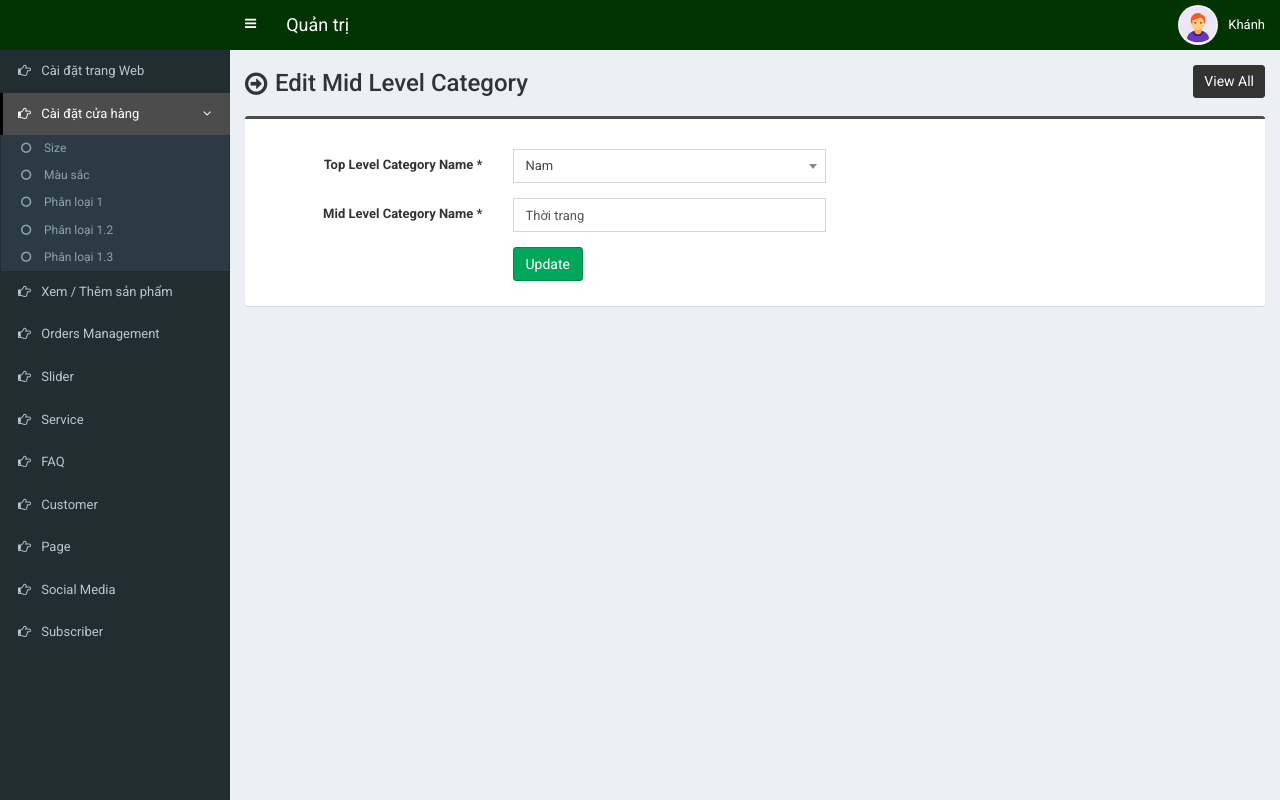
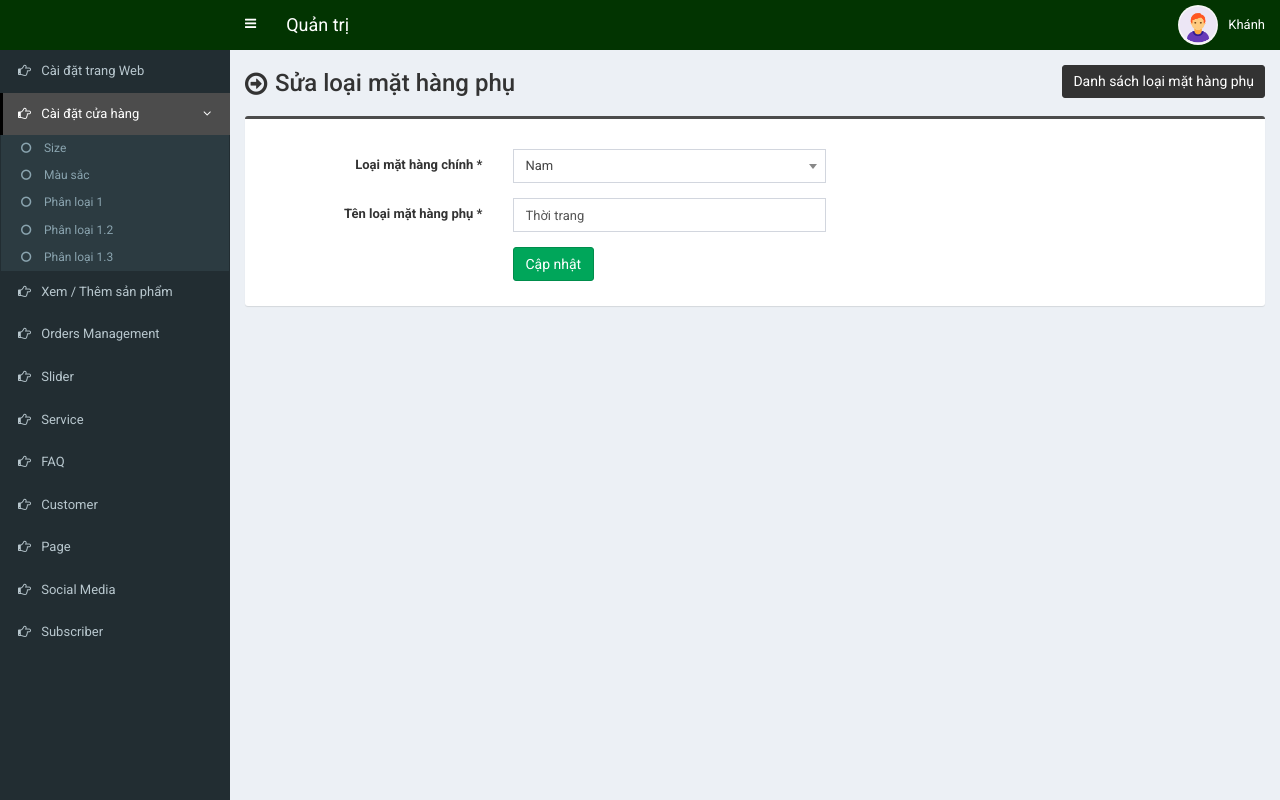
Before and after one commit to TranKhanh3108/DoAn3, a PHP site: page /test/admin/mid-category-edit.php?id=16 in a window 1280 px wide. Run offline with PHP 8.4, Linux system fonts and the light colour scheme; a user stored in the database is signed in; data comes from the database, SQL or seed files in the repository.

Commit message:
fix top và mid cat

```diff
--- a/admin/mid-category-edit.php
+++ b/admin/mid-category-edit.php
@@ -6,12 +6,12 @@ if(isset($_POST['form1'])) {
 
     if(empty($_POST['tcat_id'])) {
         $valid = 0;
-        $error_message .= "You must have to select a top level category<br>";
+        $error_message .= "Phải chọn loại mặt hàng chính<br>";
     }
 
     if(empty($_POST['mcat_name'])) {
         $valid = 0;
-        $error_message .= "Mid Level Category Name can not be empty<br>";
+        $error_message .= "Tên loại mặt hàng phụ không được để rỗng<br>";
     }
 
     if($valid == 1) {
@@ -19,7 +19,7 @@ if(isset($_POST['form1'])) {
 		$statement = $pdo->prepare("UPDATE tbl_mid_category SET mcat_name=?,tcat_id=? WHERE mcat_id=?");
 		$statement->execute(array($_POST['mcat_name'],$_POST['tcat_id'],$_REQUEST['id']));
 
-    	$success_message = 'Mid Level Category is updated successfully.';
+    	$success_message = 'Loại mặt hàng phụ được cập nhật thành công.';
     }
 }
 ?>
@@ -43,10 +43,10 @@ if(!isset($_REQUEST['id'])) {
 
 <section class="content-header">
 	<div class="content-header-left">
-		<h1>Edit Mid Level Category</h1>
+		<h1>Sửa loại mặt hàng phụ</h1>
 	</div>
 	<div class="content-header-right">
-		<a href="mid-category.php" class="btn btn-primary btn-sm">View All</a>
+		<a href="mid-category.php" class="btn btn-primary btn-sm">Danh sách loại mặt hàng phụ</a>
 	</div>
 </section>
 
@@ -85,10 +85,10 @@ foreach ($result as $row) {
 
             <div class="box-body">
                 <div class="form-group">
-                    <label for="" class="col-sm-3 control-label">Top Level Category Name <span>*</span></label>
+                    <label for="" class="col-sm-3 control-label">Loại mặt hàng chính <span>*</span></label>
                     <div class="col-sm-4">
                         <select name="tcat_id" class="form-control select2">
-                            <option value="">Select Top Level Category</option>
+                            <option value="">Chọn loại mặt hàng chính</option>
                             <?php
                             $statement = $pdo->prepare("SELECT * FROM tbl_top_category ORDER BY tcat_name ASC");
                             $statement->execute();
@@ -103,7 +103,7 @@ foreach ($result as $row) {
                     </div>
                 </div>
                 <div class="form-group">
-                    <label for="" class="col-sm-3 control-label">Mid Level Category Name <span>*</span></label>
+                    <label for="" class="col-sm-3 control-label">Tên loại mặt hàng phụ <span>*</span></label>
                     <div class="col-sm-4">
                         <input type="text" class="form-control" name="mcat_name" value="<?php echo $mcat_name; ?>">
                     </div>
@@ -111,7 +111,7 @@ foreach ($result as $row) {
                 <div class="form-group">
                 	<label for="" class="col-sm-3 control-label"></label>
                     <div class="col-sm-6">
-                      <button type="submit" class="btn btn-success pull-left" name="form1">Update</button>
+                      <button type="submit" class="btn btn-success pull-left" name="form1">Cập nhật</button>
                     </div>
                 </div>
 
@@ -128,22 +128,4 @@ foreach ($result as $row) {
 
 </section>
 
-<div class="modal fade" id="confirm-delete" tabindex="-1" role="dialog" aria-labelledby="myModalLabel" aria-hidden="true">
-    <div class="modal-dialog">
-        <div class="modal-content">
-            <div class="modal-header">
-                <button type="button" class="close" data-dismiss="modal" aria-hidden="true">&times;</button>
-                <h4 class="modal-title" id="myModalLabel">Delete Confirmation</h4>
-            </div>
-            <div class="modal-body">
-                Are you sure want to delete this item?
-            </div>
-            <div class="modal-footer">
-                <button type="button" class="btn btn-default" data-dismiss="modal">Cancel</button>
-                <a class="btn btn-danger btn-ok">Delete</a>
-            </div>
-        </div>
-    </div>
-</div>
-
 <?php require_once('footer.php'); ?>
--- a/admin/top-category.php
+++ b/admin/top-category.php
@@ -75,7 +75,7 @@
             </div>
             <div class="modal-body">
                 <p>Bạn có chắc muốn xóa mục này?</p>
-                <p style="color:red;">Cảnh báo! tất cả mặt hàng, loại mặt hàng phụ và loại mặt hàng liên quan của mục sẽ bị xóa khỏi tất cả table!.</p>
+                <p style="color:red;">Cảnh báo!, tất cả mặt hàng, loại mặt hàng phụ và loại mặt hàng liên quan của mục sẽ bị xóa khỏi tất cả table!.</p>
             </div>
             <div class="modal-footer">
                 <button type="button" class="btn btn-default" data-dismiss="modal">Hủy</button>
```
Also changed, not shown: admin/mid-category-add.php (+9 -9 lines), admin/mid-category.php (+12 -12 lines).
